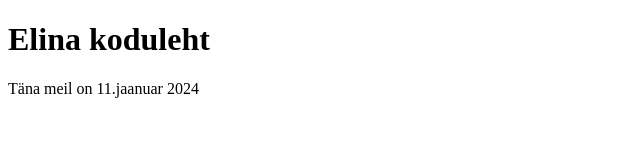
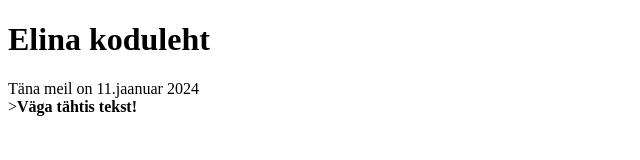
Before and after one commit to ELiisRai/TarkvaraVeebTestProject, a plain HTML site: page index.html in a window 1280 px wide. Shown: the whole page, without its empty margins (0-640 px from the left). Drawn offline with Linux system fonts and the light colour scheme.

Commit message:
Tekst on lisatud

```diff
--- a/index.html
+++ b/index.html
@@ -7,6 +7,6 @@
 <body>
 <h1>Elina koduleht</h1>
 <div>Täna meil on 11.jaanuar 2024</div>
-
+><strong>Väga tähtis tekst!</strong>
 </body>
 </html>
```
